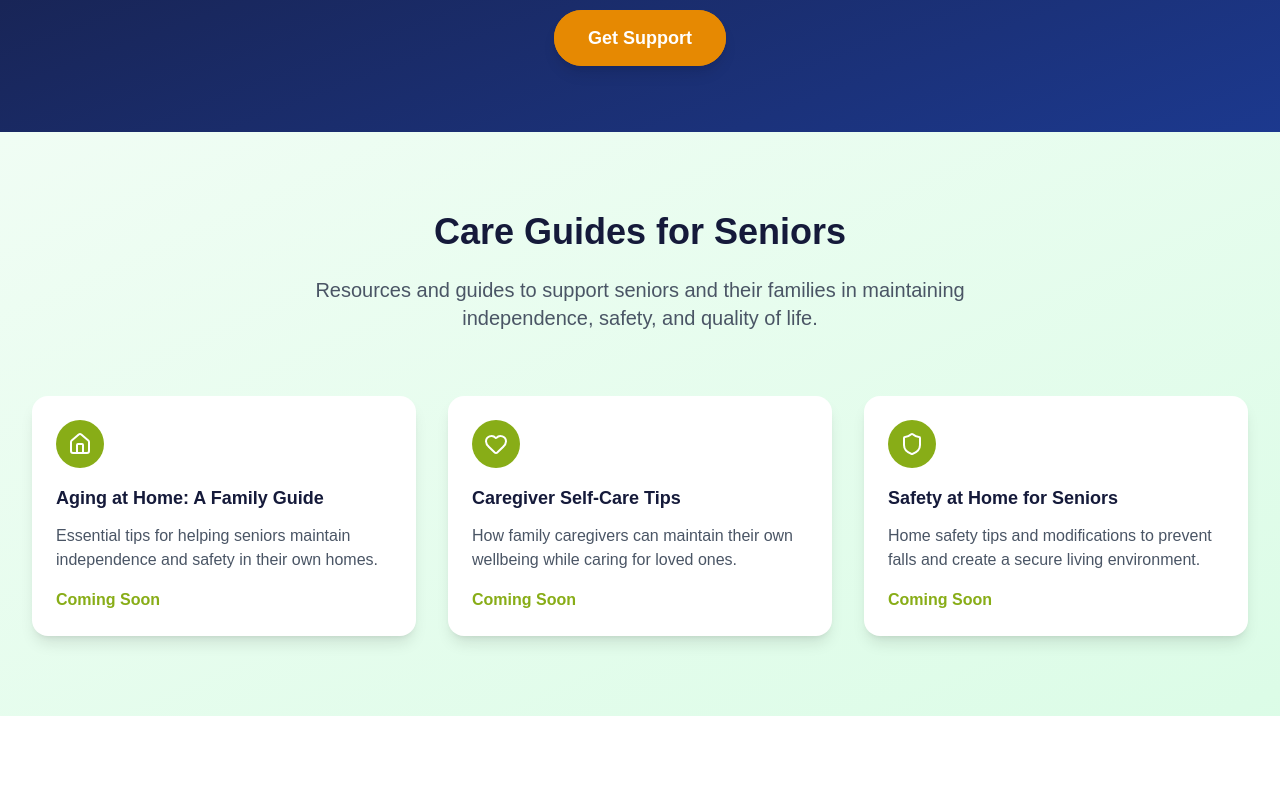
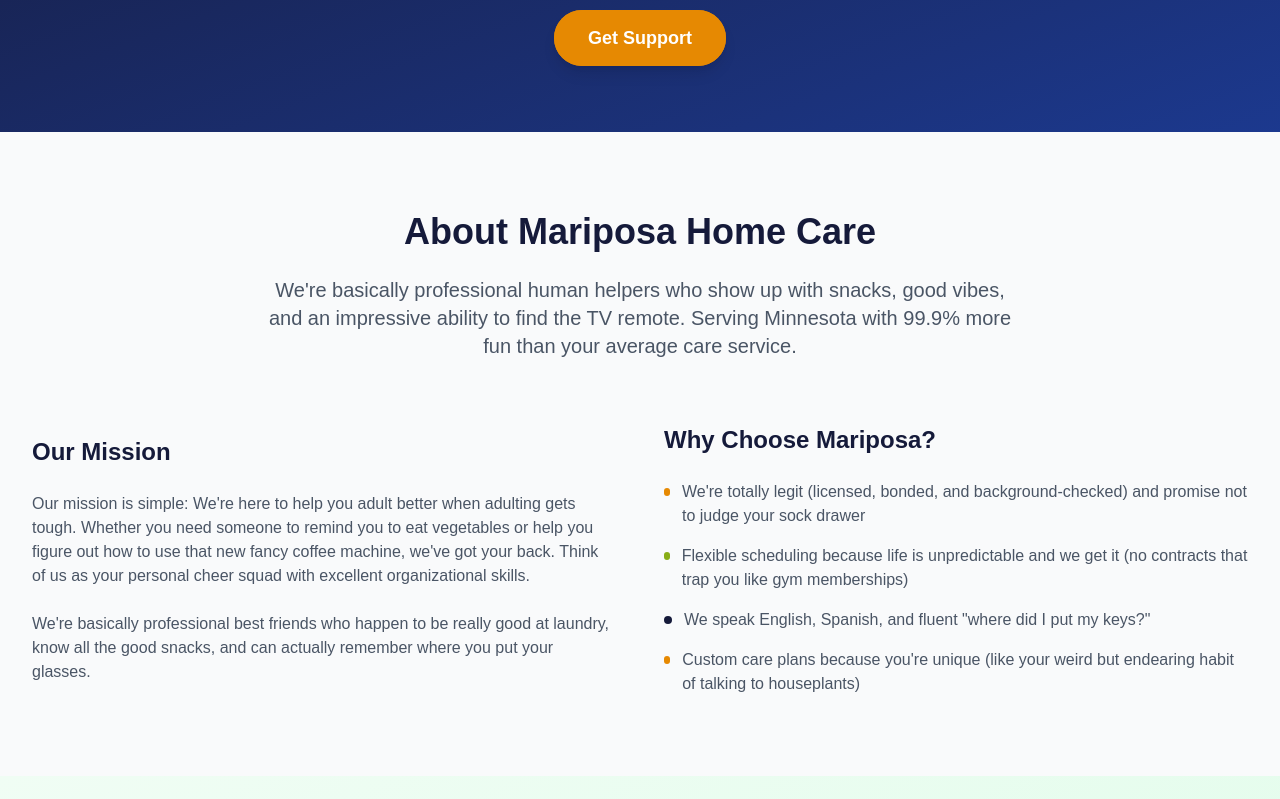
Before and after one commit to brendonwanderlust/mariposa-home-site, a React (Vite) app: page /resources in a window 1280 px wide. Shown: the part 340-1139 px from the top of the page. Built offline with nearby package versions, Linux system fonts and the light colour scheme.

Commit message:
updated resources

```diff
--- a/src/components/ScrollToTop.tsx
+++ b/src/components/ScrollToTop.tsx
@@ -2,11 +2,21 @@ import { useEffect } from 'react';
 import { useLocation } from 'react-router-dom';
 
 const ScrollToTop = () => {
-  const { pathname } = useLocation();
+  const { pathname, hash } = useLocation();
 
   useEffect(() => {
-    window.scrollTo(0, 0);
-  }, [pathname]);
+    if (hash) {
+      // Small delay to ensure the page has loaded
+      setTimeout(() => {
+        const element = document.getElementById(hash.substring(1));
+        if (element) {
+          element.scrollIntoView({ behavior: 'smooth' });
+        }
+      }, 100);
+    } else {
+      window.scrollTo(0, 0);
+    }
+  }, [pathname, hash]);
 
   return null;
 };
--- a/src/components/layout/Footer.tsx
+++ b/src/components/layout/Footer.tsx
@@ -94,6 +94,14 @@ const Footer = () => {
             <ul className="space-y-2">
               <li>
                 <Link
+                  to="/resources#about"
+                  className="text-gray-300 hover:text-mariposa-orange transition-colors duration-200"
+                >
+                  About Us
+                </Link>
+              </li>
+              <li>
+                <Link
                   to="/resources#pricing"
                   className="text-gray-300 hover:text-mariposa-orange transition-colors duration-200"
                 >
@@ -110,7 +118,7 @@ const Footer = () => {
               </li>
               <li>
                 <Link
-                  to="/resources"
+                  to="/resources#events"
                   className="text-gray-300 hover:text-mariposa-orange transition-colors duration-200"
                 >
                   Senior Events
@@ -118,7 +126,7 @@ const Footer = () => {
               </li>
               <li>
                 <Link
-                  to="/resources"
+                  to="/resources#events"
                   className="text-gray-300 hover:text-mariposa-orange transition-colors duration-200"
                 >
                   New Family Events
--- a/src/pages/resources/Resources.tsx
+++ b/src/pages/resources/Resources.tsx
@@ -109,6 +109,75 @@ const Resources = () => {
           </div>
         </div>
       </section> */}
+
+      {/* About Us Section */}
+      <section id="about" className="py-20 bg-gray-50">
+        <div className="max-w-7xl mx-auto px-4 sm:px-6 lg:px-8">
+          <div className="text-center mb-16">
+            <h2 className="text-4xl font-bold text-mariposa-navy mb-6">
+              About Mariposa Home Care
+            </h2>
+            <p className="text-xl text-gray-600 max-w-3xl mx-auto">
+              We're basically professional human helpers who show up with snacks,
+              good vibes, and an impressive ability to find the TV remote.
+              Serving Minnesota with 99.9% more fun than your average care service.
+            </p>
+          </div>
+          <div className="grid md:grid-cols-2 gap-12 items-center">
+            <div>
+              <h3 className="text-2xl font-bold text-mariposa-navy mb-6">
+                Our Mission
+              </h3>
+              <p className="text-gray-600 mb-6">
+                Our mission is simple: We're here to help you adult better when
+                adulting gets tough. Whether you need someone to remind you to
+                eat vegetables or help you figure out how to use that new fancy
+                coffee machine, we've got your back. Think of us as your personal
+                cheer squad with excellent organizational skills.
+              </p>
+              <p className="text-gray-600">
+                We're basically professional best friends who happen to be really
+                good at laundry, know all the good snacks, and can actually
+                remember where you put your glasses.
+              </p>
+            </div>
+            <div>
+              <h3 className="text-2xl font-bold text-mariposa-navy mb-6">
+                Why Choose Mariposa?
+              </h3>
+              <ul className="space-y-4">
+                <li className="flex items-start">
+                  <div className="w-2 h-2 bg-mariposa-orange rounded-full mt-2 mr-3"></div>
+                  <span className="text-gray-600">
+                    We're totally legit (licensed, bonded, and background-checked)
+                    and promise not to judge your sock drawer
+                  </span>
+                </li>
+                <li className="flex items-start">
+                  <div className="w-2 h-2 bg-mariposa-green rounded-full mt-2 mr-3"></div>
+                  <span className="text-gray-600">
+                    Flexible scheduling because life is unpredictable and we get it
+                    (no contracts that trap you like gym memberships)
+                  </span>
+                </li>
+                <li className="flex items-start">
+                  <div className="w-2 h-2 bg-mariposa-navy rounded-full mt-2 mr-3"></div>
+                  <span className="text-gray-600">
+                    We speak English, Spanish, and fluent "where did I put my keys?"
+                  </span>
+                </li>
+                <li className="flex items-start">
+                  <div className="w-2 h-2 bg-mariposa-orange rounded-full mt-2 mr-3"></div>
+                  <span className="text-gray-600">
+                    Custom care plans because you're unique (like your weird but
+                    endearing habit of talking to houseplants)
+                  </span>
+                </li>
+              </ul>
+            </div>
+          </div>
+        </div>
+      </section>
 
       {/* Care Guides for Seniors Section */}
       <section
@@ -310,7 +379,7 @@ const Resources = () => {
       </section>
 
       {/* Community Support Section */}
-      <section className="py-20 bg-white">
+      <section className="py-20 bg-white" id="events">
         <div className="max-w-7xl mx-auto px-4 sm:px-6 lg:px-8">
           <div className="text-center mb-16">
             <h2 className="text-4xl font-bold text-mariposa-navy mb-6">
```
